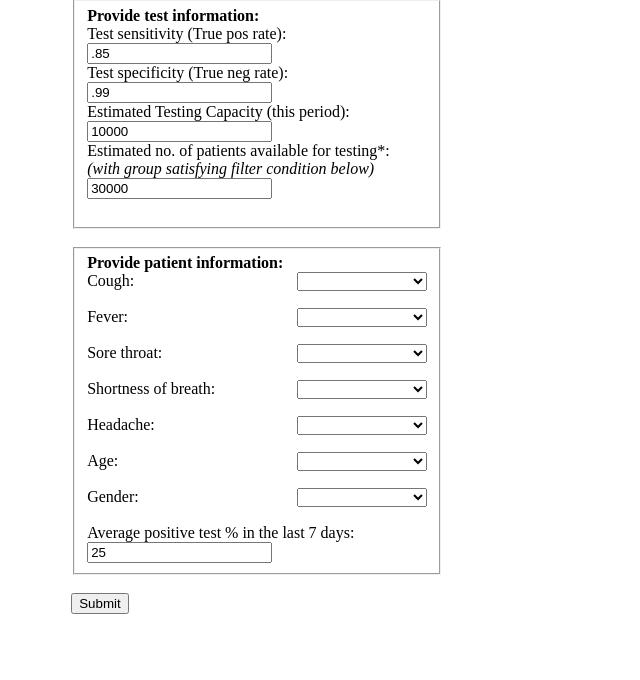
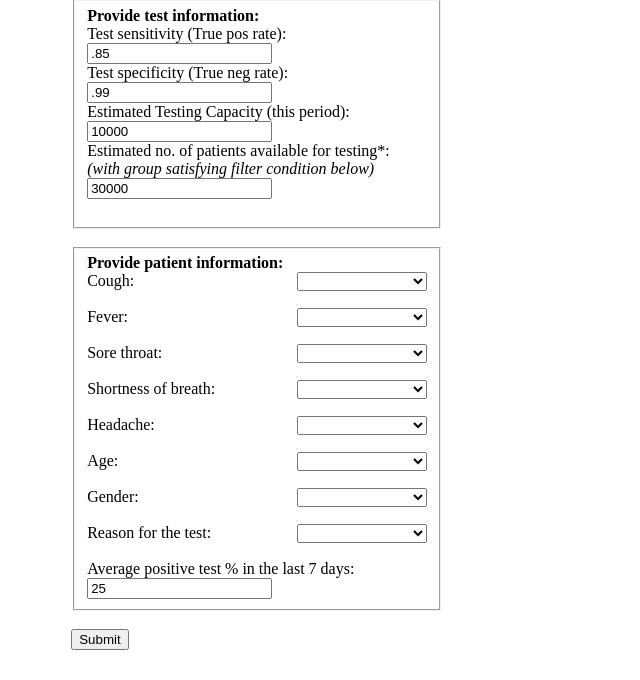
Before and after one commit to nitimkc/covidpredictor-app, a Flask app: page / in a window 1280 px wide. Shown: the part 120-800 px from the top of the page, without its empty margins (0-640 px from the left). Run offline with Flask 2, Linux system fonts and the light colour scheme; parts of the project's set-up code (start-up, migrations or seed data) failed here and were passed over.

Commit message:
new feature test_reason added

```diff
--- a/app.py
+++ b/app.py
@@ -19,8 +19,8 @@ with open(f"model/column_means.pkl", 'rb') as f:
     col_means = pickle.load(f)
 
 # instantiate Flask
-app = Flask(__name__, template_folder='templates')
-# app = Flask('covid_predictor', template_folder='templates')
+# app = Flask(__name__, template_folder='templates')
+app = Flask('covid_predictor', template_folder='templates')
 
 # use Python decorators to decorate a function to map URL to a function
 @app.route('/')
@@ -43,13 +43,14 @@ def results():
         # gather input from web form using request.Form
         rates = [request.form['tpr'], request.form['tnr']]
         test_capacity, n_patient = int(request.form['test_capacity']), int(request.form['n_patient'])
-        input_vals = [request.form['cough'], request.form['fever'], request.form['sorethroat'], request.form['shortnessofbreath'],
-                request.form['headache'], request.form['sixtiesplus'], request.form['gender'], float(request.form['apt7'])/100,]
+        input_vals = [request.form['cough'], request.form['fever'], request.form['sorethroat'],
+                        request.form['shortnessofbreath'], request.form['headache'], request.form['sixtiesplus'],
+                        request.form['gender'], float(request.form['apt7'])/100, request.form['reasonfortest']]
 
         # rates = ['85.0', '90.0']
         # test_capacity , n_patient = 10000, 30000
-        # input_vals = ['No','Yes','Yes','Yes','Yes','Above 60','Unknown',.25,]
-        # input_vals = ['Yes','No','No','No','No','Below 60','Female',.25,]
+        # input_vals = ['No','Yes','Yes','Yes','Yes','Above 60','Unknown',.25,'Other']
+        # input_vals = ['Yes','No','No','No','No','Below 60','Female',.25,'Other]
 
         rates  = [ float(i) if float(i) < 1 else float(i)/100 for i in rates]
         tpr , tnr = rates[0], rates [1]
@@ -66,18 +67,18 @@ def results():
                                      [str(np.round(tpr*100,1))+'%', str(np.round(tnr*100,1))+'%', test_capacity, n_patient]))
 
         # process record to fit model requirement
-        maps = {'No':0.0, 'Yes':1.0, 'Male':0.0, 'Female':1.0, 'Below 60':0.0, 'Above 60':1.0 }
+        maps = {'No':0.0, 'Yes':1.0, 'Male':0.0, 'Female':1.0, 'Below 60':0.0, 'Above 60':1.0, 'Contact':1.0, 'Travel':0.0 }
         dummy_vars = [k for k,v in col_means.items() if v!=None]
         dummy_vars_missing = [i+'_1' for i in dummy_vars]
 
         processed_record = dict(zip(record.keys(), [maps.get(j,j)  for i,j in record.items() if i in record.keys()]))
         for i in processed_record:
-            if processed_record[i] =='Unknown':
+            if (processed_record[i] =='Unknown')|(processed_record[i] =='Other'):
                 processed_record[i] = col_means[i]
 
         # add_dummy columns
         for i,j in zip(dummy_vars,dummy_vars_missing):
-            print(i,j)
+            # print(i,j)
             if processed_record[i] not in [0,1]:
                 processed_record.update({j:1.0}) # replace dummy col with value 1
             else:
@@ -97,8 +98,8 @@ def results():
         else:
             X = np.array(X).reshape(1,-1)
             print(processed_record)
-            cond1 = X_test['apt7']>=(float(input_vals[-1])-1)
-            cond2 = X_test['apt7']<=(float(input_vals[-1])+1)
+            cond1 = X_test['apt7']>=(float(record['Ave_Pos_Past7d'])-1)
+            cond2 = X_test['apt7']<=(float(record['Ave_Pos_Past7d'])+1)
             X_test = X_test[(cond1)&(cond2)]
 
             # pass X to predict y
@@ -135,5 +136,5 @@ def results():
 # "debug": - during development the Flask server can reload the code without restarting the app
 #          - also outputs useful debugging information
 # visiting http://localhost:9999/ will render the "predictorform.html" page.
-if __name__ == "main":
-    app.run("localhost", "9999", debug=True)
+# if __name__ == "main":
+app.run("localhost", "9999", debug=True)
--- a/templates/main.html
+++ b/templates/main.html
@@ -127,6 +127,14 @@ input[type="number"] {
             <option>Unknown</option>
         </select> <br>
         <br>
+       Reason for the test:
+        <select name="reasonfortest" required>
+            <option></option>
+            <option>Contact</option>
+            <option>Travel</option>
+            <option>Other</option>
+        </select> <br>
+        <br>
         <label  for="apt7">Average positive test % in the last 7 days:</label>
         <input type="number" id="apt7" name="apt7" min="0" max="100", step="any" value="25"><br>
         </fieldset>
```
Also changed, not shown: 4 other files.
